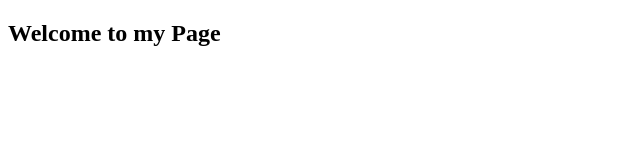
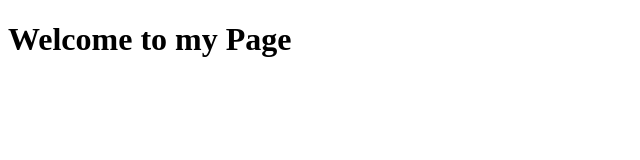
Before and after one commit to PavloPro7/mate, a website: page index.html in a window 1280 px wide. Shown: the whole page, without its empty margins (0-640 px from the left). Drawn offline with Linux system fonts and the light colour scheme.

Commit message:
within pl small bs-change

```diff
--- a/index.html
+++ b/index.html
@@ -6,6 +6,6 @@
     <title>Document</title>
 </head>
 <body>
-    <h2>Welcome to my Page</h2>
+    <h1>Welcome to my Page</h1>
 </body>
 </html>
```
